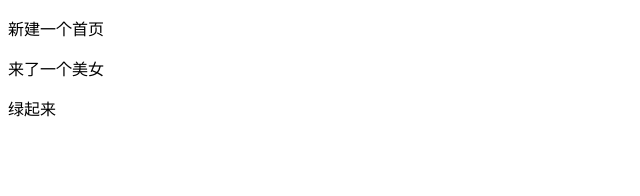
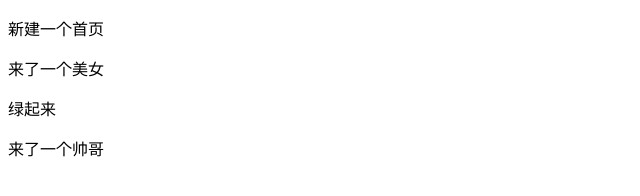
Before and after one commit to xiaoli-zuji/04-studygitbranch-o2, a plain HTML site: page index.html in a window 1280 px wide. Shown: the whole page, without its empty margins (0-640 px from the left). Drawn offline with Linux system fonts and the light colour scheme.

Commit message:
来了一个帅哥

```diff
--- a/index.html
+++ b/index.html
@@ -9,5 +9,6 @@
     <p>新建一个首页</p>
     <p>来了一个美女</p>
     <p>绿起来</p>
+    <p>来了一个帅哥</p>
 </body>
 </html>
```
